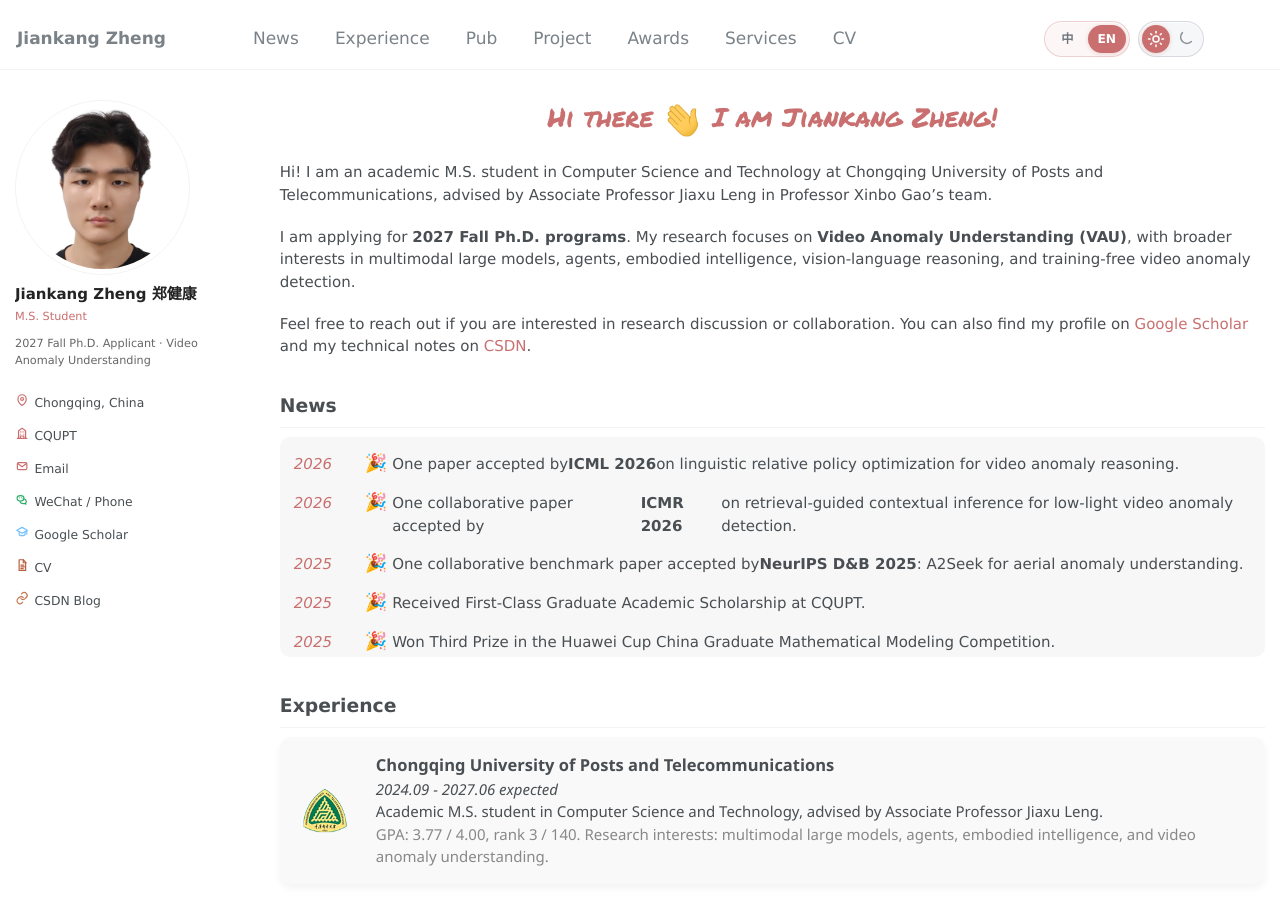
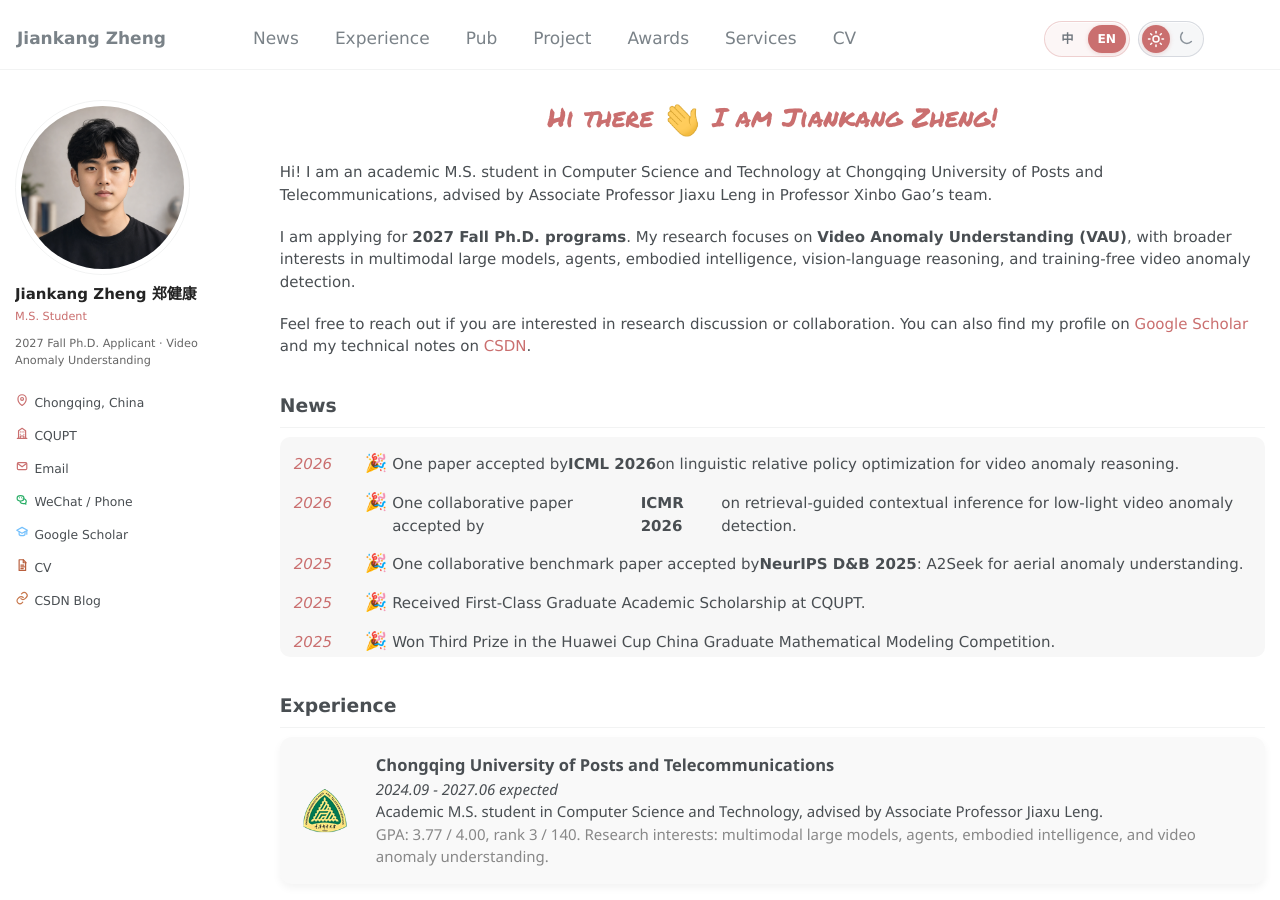
Before and after one commit to lemonzjk/lemonzjk.github.io, a Jekyll site: the page built from _pages/about.md, in a window 1280 px wide and 900 px high. Built offline with Jekyll 4.4.1, drawn with Linux system fonts in a browser that asks for light colours; some web fonts are replaced.

Commit message:
Update homepage avatar

```diff
--- a/_config.yml
+++ b/_config.yml
@@ -8,7 +8,7 @@ baseurl                  : ""
 repository               : "lemonzjk/lemonzjk.github.io"
 
 author:
-  avatar           : "/assets/zjk2.png"
+  avatar           : "/assets/avatar-ai-web.png"
   name             : "Jiankang Zheng 郑健康"
   name_zh          : "郑健康"
   pronouns         : "M.S. Student"
```
Also changed, not shown: assets/avatar-ai-web.png (added), assets/avatar-ai.png (added).
